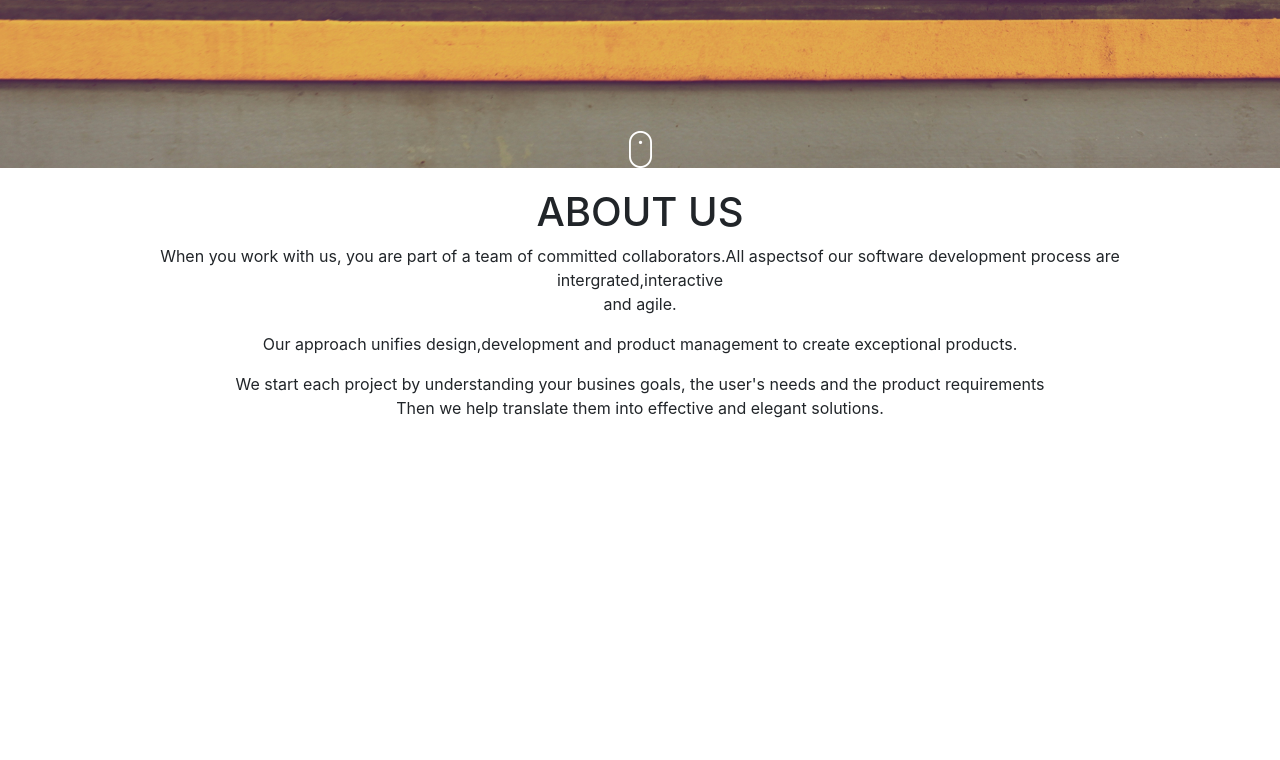
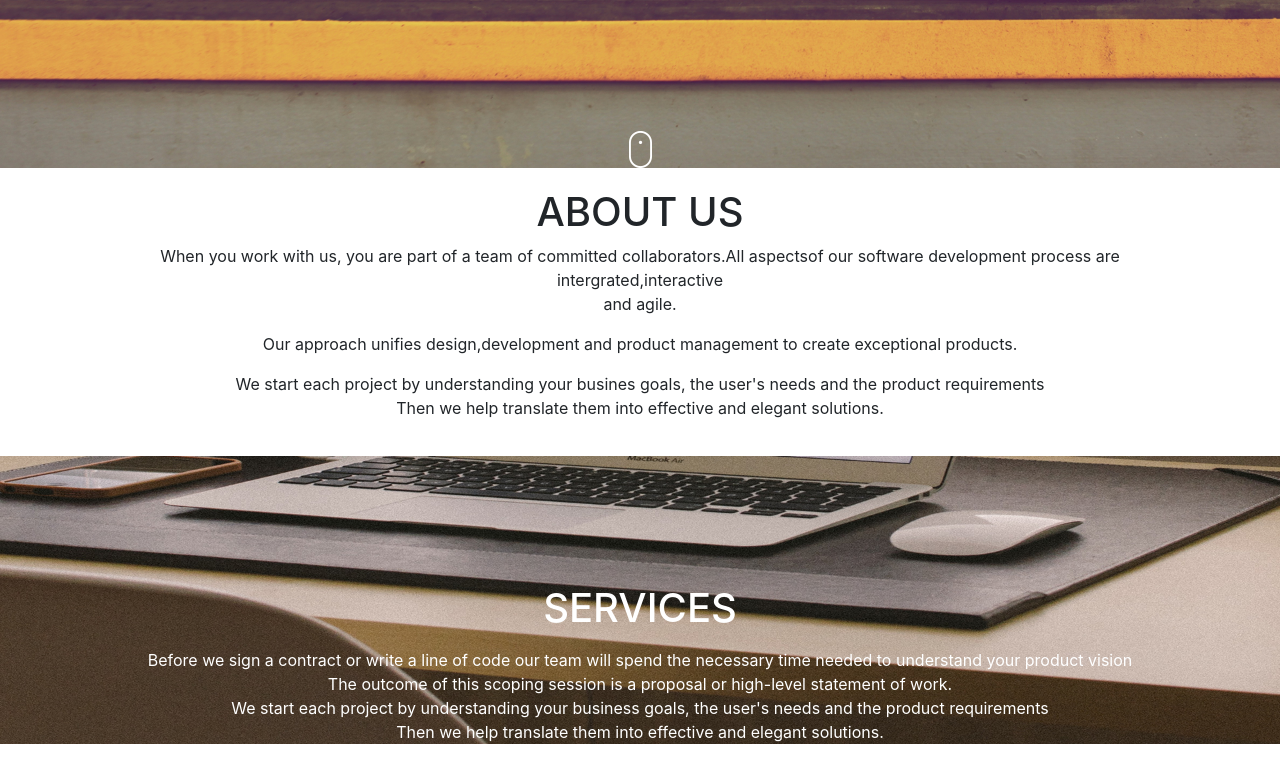
Before and after one commit to Brayoh-ux/Deleani-studio-Brian, a plain HTML site: page index.html in a window 1280 px wide. Shown: the part 574-1334 px from the top of the page. Before the commit the page ends 1030 px from the top, so only its background shows below. Drawn offline with Linux system fonts and the light colour scheme.

Commit message:
add services

```diff
--- a/index.html
+++ b/index.html
@@ -25,6 +25,13 @@
         <p>We start each project by understanding your busines goals, the user's needs and the product requirements <br>
         Then we help translate them into effective and elegant solutions.</p>
     </div>
+    <div class="container-fluid second">
+        <h1>SERVICES</h1>
+        <p>Before we sign a contract or write a line of code our team will spend the necessary time needed to understand your product vision <br>
+        The outcome of this scoping session is a proposal or high-level statement of work. <br>
+        We start each project by understanding your business goals, the user's needs and the product requirements <br>
+    Then we help translate them into effective and elegant solutions.</p>
+    </div>
 
 </body>
 </html>
```
